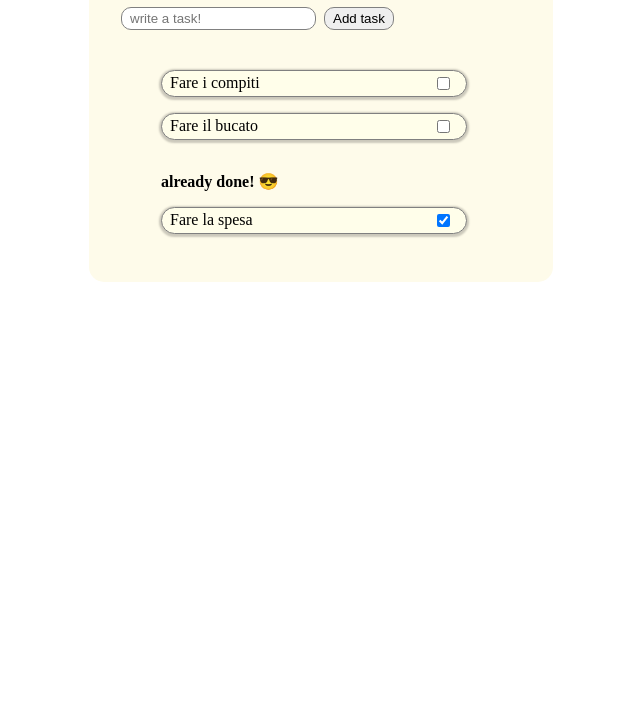
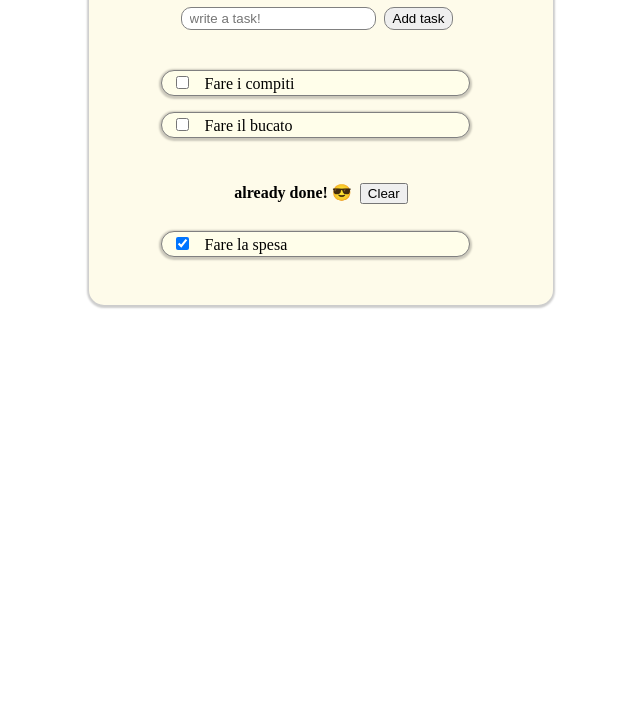
Before and after one commit to FrancescoLimpias/vue-todolist, a plain HTML site: page index.html in a window 1280 px wide. Shown: the part 97-800 px from the top of the page, without its empty margins (319-959 px from the left). Drawn offline with nearby package versions, Linux system fonts and the light colour scheme.

Commit message:
minor fixes

```diff
--- a/index.html
+++ b/index.html
@@ -24,26 +24,30 @@
             </form>
         </div>
 
-        <ul id="tasks-container">
+        <ul id="tasks-container" class="tasks">
 
             <template v-for="task in this.tasks">
                 <li v-if="!task.done">
+                    <input type="checkbox" name="" id="" v-model="task.done">
                     <span>{{task.text}}</span>
-                    <input type="checkbox" name="" id="" v-model="task.done">
                 </li>
             </template>
 
         </ul>
 
-        <h2>
-            already done! &#128526;
-        </h2>
-        <ul id="done-tasks-container">
+        <div id="done-tasks-control">
+            <h2>
+                already done! &#128526;
+            </h2>
+            <button @click="clearDoneTasks">Clear</button>
+        </div>
+
+        <ul id="done-tasks-container" class="tasks">
 
             <template v-for="task in this.tasks">
                 <li v-if="task.done">
+                    <input type="checkbox" name="" id="" v-model="task.done">
                     <span>{{task.text}}</span>
-                    <input type="checkbox" name="" id="" v-model="task.done">
                 </li>
             </template>
 
--- a/main.js
+++ b/main.js
@@ -40,6 +40,10 @@ createApp({
             }
 
         },
+
+        clearDoneTasks(){
+            this.tasks = this.tasks.filter((task)=>!task.done)
+        }
     },
 
     // OnMount
--- a/style.css
+++ b/style.css
@@ -6,16 +6,19 @@
     background-color: #FEFBEA;
     padding: 1rem 2rem;
     border-radius: 15px;
+    box-shadow: 0 1px 2px 2px rgba(0, 0, 0, 0.2);
 
     display: flex;
     flex-direction: column;
+    justify-content: center;
+    align-items: center;
 }
 
 /* Defaults */
-h2{
+h2 {
+    display: inline-block;
     font-size: medium;
-    width: 80%;
-    margin: 0 auto;
+    margin-right: .5rem;
 }
 
 input {
@@ -31,17 +34,28 @@ li {
     background-color: #fffeea;
     border: 1px solid gray;
     border-radius: 15px;
-    padding: 3px 0.5rem;
+    padding: 2px 0.6rem;
     margin-bottom: 1rem;
     box-shadow: 0 1px 2px 2px rgba(0, 0, 0, 0.2);
 
     display: flex;
-    justify-content: space-between;
+    align-items: baseline;
+    gap: 0.5rem;
+}
+
+.tasks {
+    width: 90%;
 }
 
 /* Add container */
-#add-container{
+#add-container {
     margin-bottom: 1.5rem;
+}
+
+/* Done Task controls */
+#done-task-control {
+    width: 80%;
+    margin: 0 auto;
 }
 
 /* Error Handling */
```
